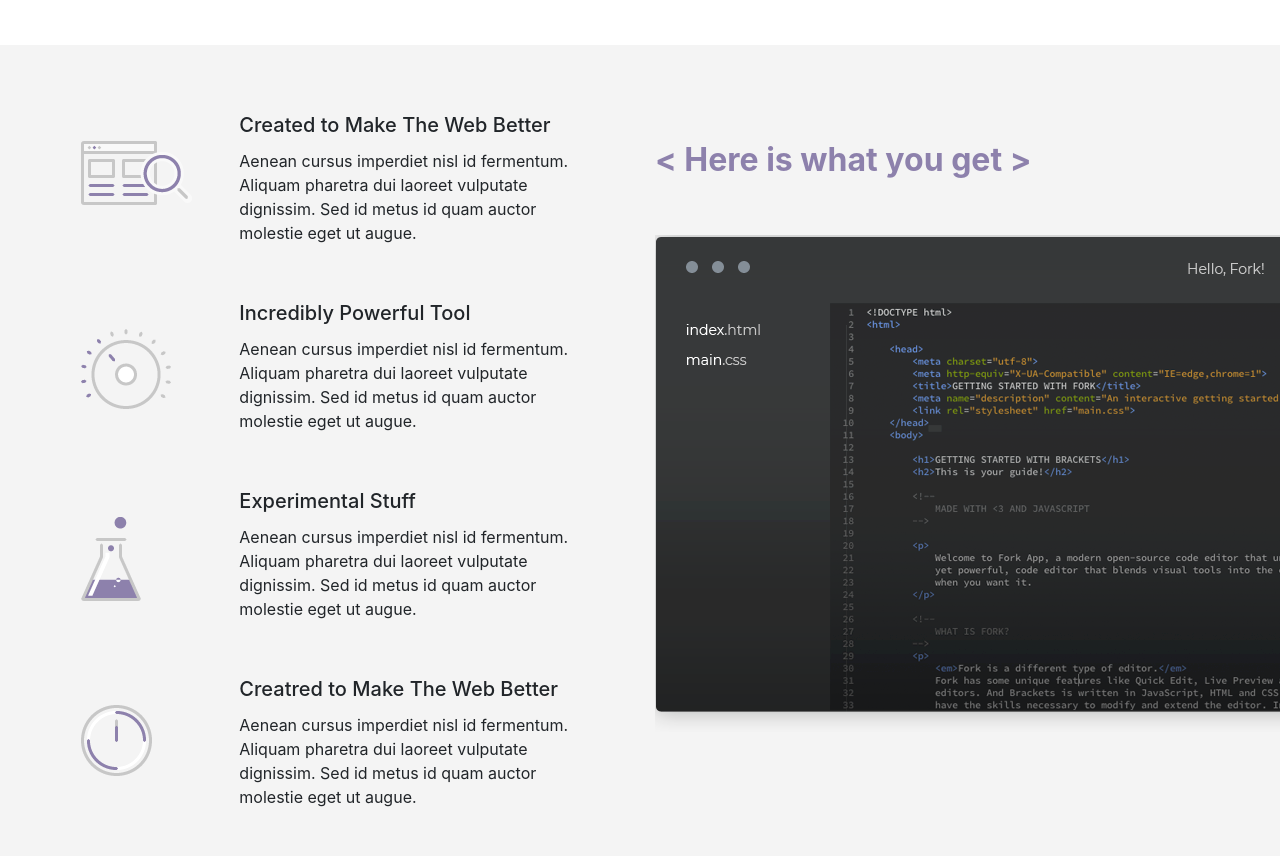
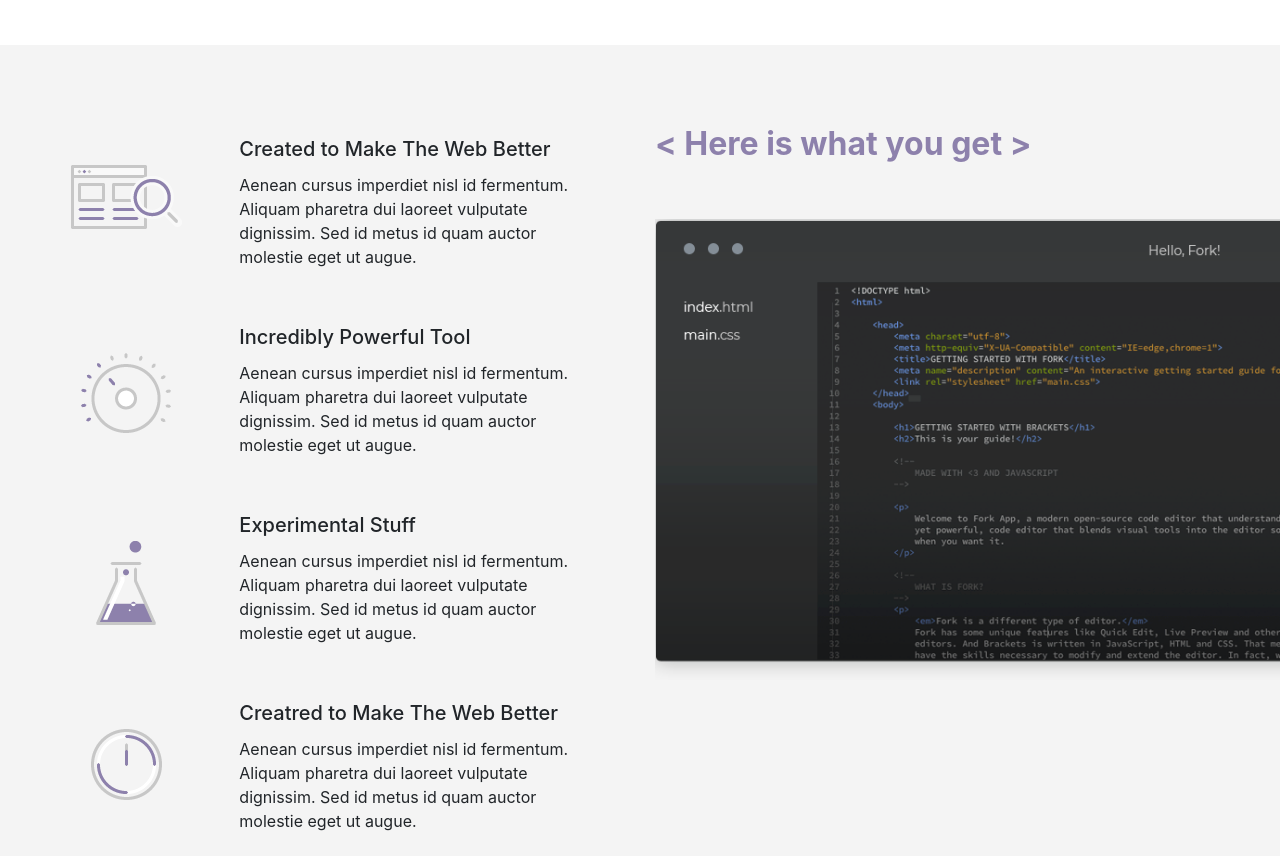
Before and after one commit to feyziyev007/StepProjectForkio, a website: page index.html in a window 1280 px wide. Shown: the part 1034-1890 px from the top of the page. Drawn offline with nearby package versions, Linux system fonts and the light colour scheme; files that its build step writes are made by us from their sources; files whose address does not match are found by name.

Commit message:
little changes

```diff
--- a/index.html
+++ b/index.html
@@ -84,7 +84,7 @@
       </section>
     </section>
 <!--revolutionary editor-->
-    <div class=" cta text-center">
+    <div class="container-rev revEd text-center">
       <button class="btn rev  rounded-pill ">Download For Free Now</button>
       <p >Unlimited 30-Days Trial Period</p>
     </div>
@@ -95,12 +95,12 @@
     <!--    Watch</button><a href=""> 2 </a>-->
     <img src="/dist/img/github.png" class="rounded mx-auto d-block mb-5">
     <!--here is what you get-->
-    <section style="overflow: hidden">
-    <div style="background-color: #f4f4f4;" class="row pt-5 pb-5   ">
-      <div class="col-sm-6 col-xs-1 col-md-6  pl-5 pr-5 ">
+    <section class="container-sec ">
+    <div class="what row pt-5 pb-5">
+      <div class="col-sm-6 col-xs-1 col-md-6  pl-5 pr-5 pt-4">
         <div class="row no-gutters">
           <div class="col-md-4">
-            <img style="width: 111px;height: 64px"src="/dist/img/icon@1X.png" class="mt-5 ml-5 card-img" alt="...">
+            <img src="/dist/img/icon@1X.png" class="d-block mx-auto mt-5 ml-5 card-img-1" alt="...">
           </div>
           <div class="col-md-8">
             <div class="card-body">
@@ -113,7 +113,7 @@
 
         <div class="row no-gutters pt-3">
           <div class="col-md-4">
-            <img style="width: 90px;height: 80px"src="/dist/img/icon@2X.png" class="mt-5 ml-5 card-img" alt="...">
+            <img src="/dist/img/icon@2X.png" class="d-block mx-auto mt-5 ml-5 card-img-2" alt="...">
           </div>
           <div class="col-md-8">
             <div class="card-body">
@@ -125,7 +125,7 @@
         </div>
         <div class="row no-gutters pt-3">
           <div class="col-md-4">
-            <img style="width: 60px;height: 84px"src="/dist/img/icon@3X.png" class=" mt-5 ml-5 card-img" alt="...">
+            <img src="/dist/img/icon@3X.png" class="d-block mx-auto mt-5 ml-5 card-img-3" alt="...">
           </div>
           <div class="col-md-8">
             <div class="card-body">
@@ -137,7 +137,7 @@
         </div>
         <div class="row no-gutters pt-3">
           <div class="col-md-4">
-            <img  style="width: 71px;height: 71px" src="/dist/img/icon@4X.png" class="mt-5 ml-5 card-img" alt="...">
+            <img   src="/dist/img/icon@4X.png" class="d-block mx-auto mt-5 ml-5 card-img-4" alt="...">
           </div>
           <div class="col-md-8">
             <div class="card-body">
@@ -148,9 +148,9 @@
           </div>
         </div>
       </div>
-      <div class="col-md-6 col-xs-1">
-        <h2 style="color: #8d81ac" class="font-weight-bold pt-5"> < Here is what you get > </h2>
-        <img class="pt-5" src="/dist/img/editor@.png" alt="">
+      <div class="col-md-6 col-xs-1 pt-3">
+        <h2  class="font-weight-bold pt-3"> < Here is what you get > </h2>
+        <img class=" bg pt-5" src="/dist/img/editor@.png" alt="">
       </div>
     </div></section>
 
--- a/src/scss/_editor.scss
+++ b/src/scss/_editor.scss
@@ -1,4 +1,4 @@
-.cta {
+.revEd {
   position: relative;
   z-index: 1;
   margin: -30px 0 55px;
@@ -15,7 +15,7 @@
     color: white;
     padding: 17px;
     min-width: 250px;
-    background-color: #8d81ac;
+    background-color: $color;
     &:hover{
       background-color: $hoverColor;
       color: $color;
--- a/src/scss/_pricing.scss
+++ b/src/scss/_pricing.scss
@@ -21,7 +21,7 @@
   white-space: nowrap;
 
   h3 {
-    font-size: 2.1rem;
+    font-size: 1.7rem;
     line-height: 1.5;
     text-transform: uppercase;
     color: $hoverColor;
@@ -59,7 +59,7 @@
 .price .price-main {
   display: block;
   padding: 0 0 17px;
-  font-size: 5.4rem;
+  font-size: 5rem;
   vertical-align: top;
   line-height: 1;
   white-space: nowrap;
--- /dev/null
+++ b/src/scss/_whatYouGet.scss
@@ -0,0 +1,28 @@
+.container-sec{
+  overflow: hidden;
+  .what{
+    background-color: #f4f4f4;
+    .card-img-1{
+      width: 111px;
+      height: 64px
+    }
+  }
+  .card-img-2{
+    width: 90px;
+    height: 80px
+  }
+  .card-img-3{
+    width: 60px;
+    height: 84px
+  }
+  .card-img-4{
+    width: 71px;
+    height: 71px
+  }
+  h2{
+    color: $bgButton;
+  }
+  .bg{
+    width: 100%;
+  }
+}
--- a/src/scss/main.scss
+++ b/src/scss/main.scss
@@ -12,6 +12,7 @@ $brand-primary:#3a2e3d;
 @import 'editor';
 @import 'talking';
 @import 'pricing';
+@import "whatYouGet";
 
 /** MEDIA **/
 @import 'media/all-media';
```
Also changed, not shown: src/scss/media/all-media.scss (line endings or trailing spaces).
